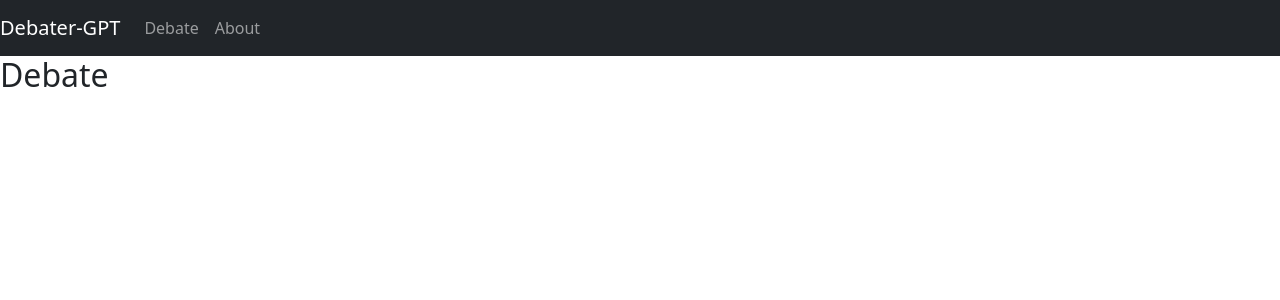
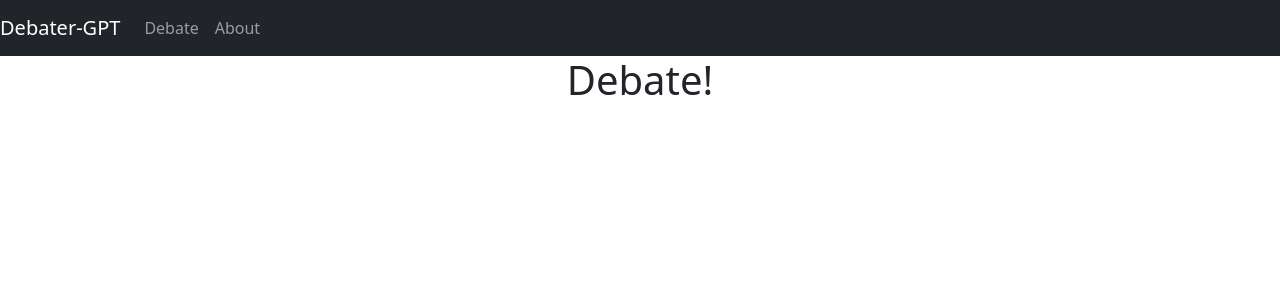
Before and after one commit to DW579/debater-gpt, a React (Create React App) app in the folder client/: page /debate in a window 1280 px wide. Shown: the top 300 px of the page. Built offline with nearby package versions, Linux system fonts and the light colour scheme.

Commit message:
Created headline componenet

```diff
--- /dev/null
+++ b/client/src/components/headline.js
@@ -0,0 +1,15 @@
+import React from "react";
+
+// Bootstrap components
+import Row from "react-bootstrap/Row";
+import Col from "react-bootstrap/Col";
+
+export default function Headline(props) {
+    return (
+        <Row>
+            <Col>
+                <h1>{props.name}</h1>
+            </Col>
+        </Row>
+    );
+}
--- a/client/src/pages/debate.js
+++ b/client/src/pages/debate.js
@@ -1,5 +1,18 @@
 import React from "react";
 
+// Bootstrap components
+import Row from "react-bootstrap/Row";
+import Col from "react-bootstrap/Col";
+
+// Components
+import Headline from "../components/headline";
+
 export default function Debate() {
-    return <h2>Debate</h2>;
+    return (
+        <Row className="justify-content-center">
+            <Col xs={12} md={6} className="text-center">
+                <Headline name="Debate!" />
+            </Col>
+        </Row>
+    );
 }
```
